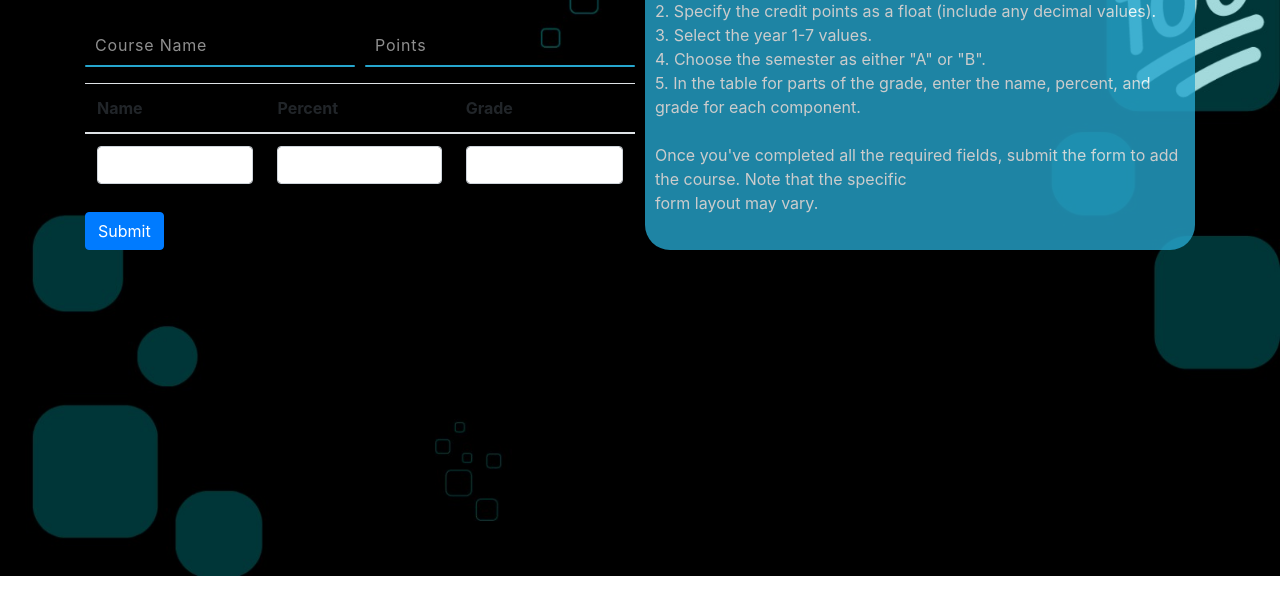
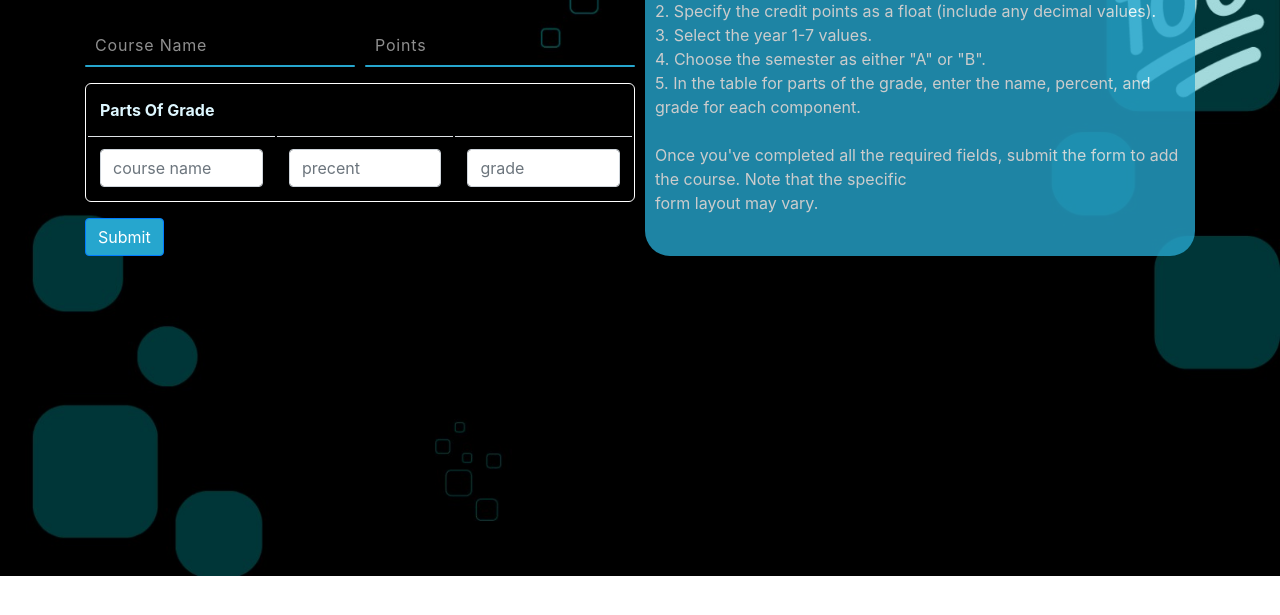
Before and after one commit to Shalevro2/UniGrade, a plain HTML site: page public/add_course.html in a window 1280 px wide. Shown: the part 145-760 px from the top of the page. Drawn offline with nearby package versions, Linux system fonts and the light colour scheme; some packages are replaced by stand-ins of ours; no server answers.

Commit message:
Fix the issues with the add course page

```diff
--- a/public/add_course.html
+++ b/public/add_course.html
@@ -78,22 +78,22 @@
                 <table class="table">
                     <thead>
                         <tr>
-                            <th>Name</th>
-                            <th>Percent</th>
-                            <th>Grade</th>
+                            <th>Parts Of Grade</th>
                         </tr>
                     </thead>
                     <tbody>
                         <tr>
-                            <td><input type="text" class="form-control" required></td>
-                            <td><input type="number" step="any" min="0" class="form-control" required></td>
-                            <td><input type="number" min="0" class="form-control" required></td>
+                            <td><input type="text" class="form-control" placeholder="course name" required></td>
+                            <td><input type="number" step="any" min="0" class="form-control" placeholder="precent"
+                                    required></td>
+                            <td><input type="number" min="0" class="form-control" placeholder="grade" required></td>
                         </tr>
                     </tbody>
 
                 </table>
+
+                <button type="submit" class="btn btn-primary" id="submit">Submit</button>
             </form>
-            <button id="enter" class="btn btn-primary" >Submit</button>
         </div>
         <div class="expl-div">
             <h2>Fill the form:</h2>
@@ -109,8 +109,6 @@
                 form layout may vary.</p>
         </div>
     </div>
-    <script src="https://code.jquery.com/jquery-3.6.0.min.js"></script>
-    <script src="./js/add_course.js" type="module"></script>
 
     <script>
         document.addEventListener('DOMContentLoaded', function () {
--- a/public/css/add_course.css
+++ b/public/css/add_course.css
@@ -19,6 +19,18 @@ label {
 
 #submit {
   background-color: var(--unigrade-color);
+}
+
+table {
+border-collapse: separate !important;
+border: solid white 1px !important;
+border-radius: 6px !important;
+}
+
+.table thead th {
+border-bottom: none !important;
+border-top: none;
+color: #def7ff;
 }
 
 .expl-div {
```
Also changed, not shown: public/sign_up.html (+3 -3 lines). Lines whose indentation alone changed are shown as unchanged.
